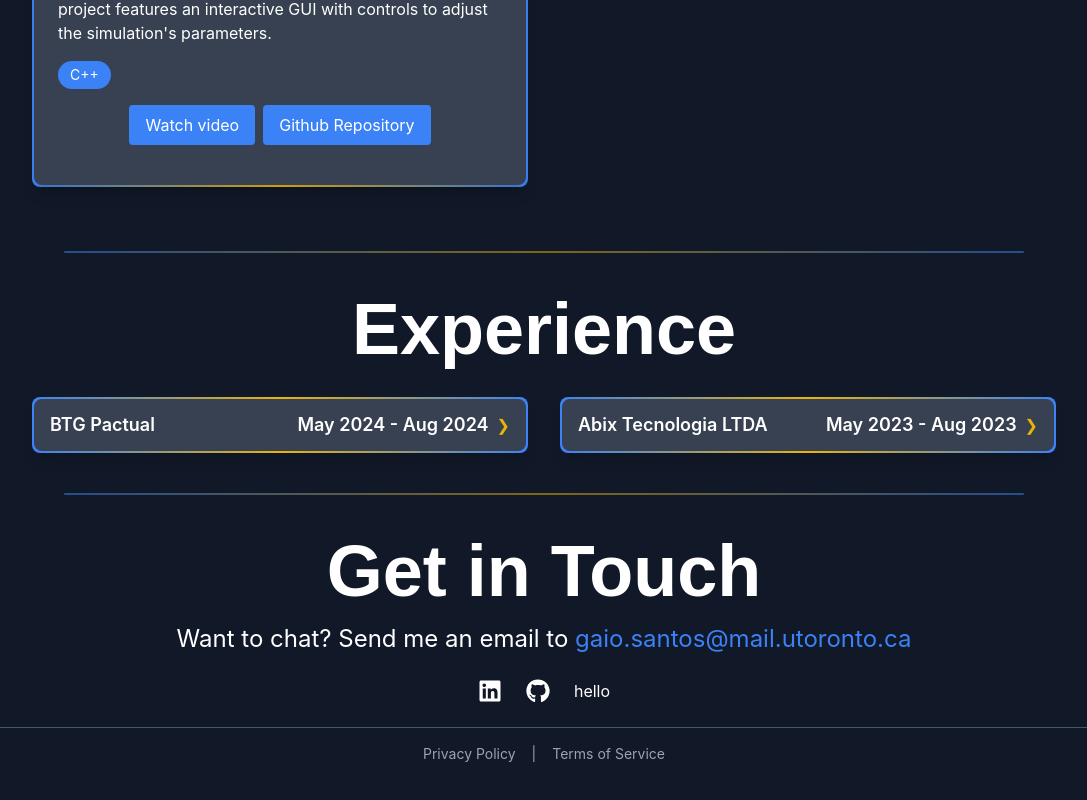
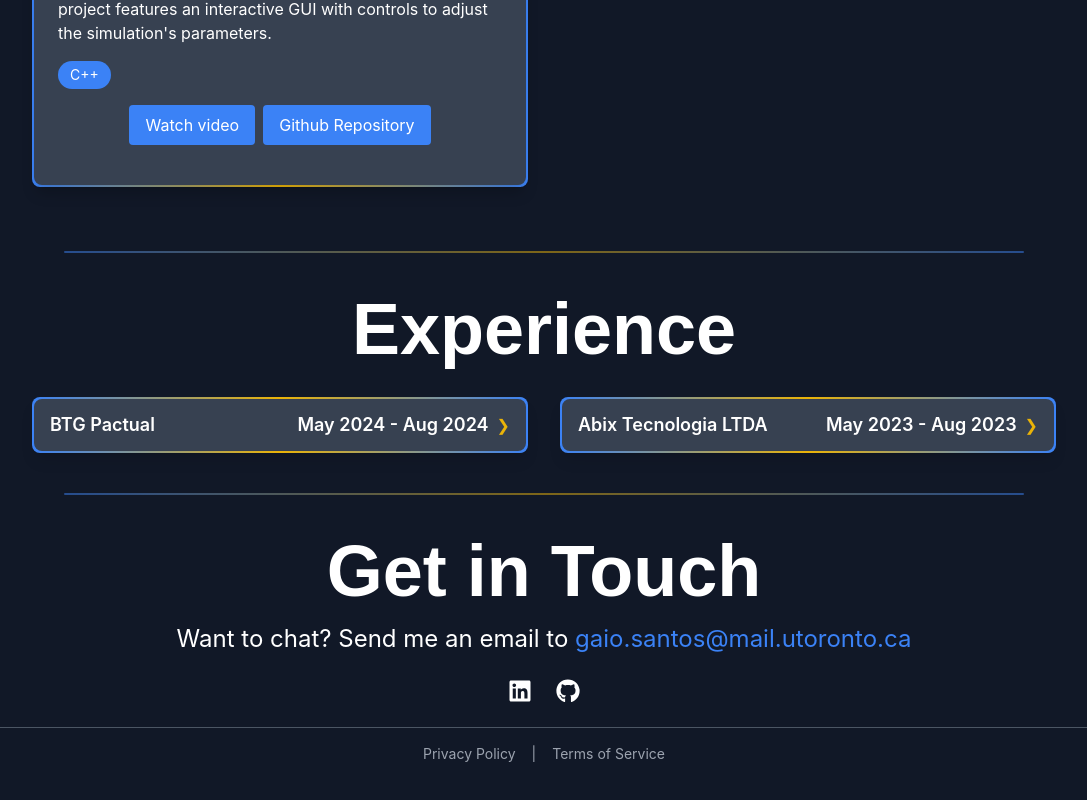
Before and after one commit to GaioAugusto/Portfolio, a React (Create React App) app in the folder my-portfolio/: page / in a window 1280 px wide. Shown: the part 3376-4176 px from the top of the page, without its empty margins (96-1183 px from the left). Built offline with nearby package versions, Linux system fonts and the light colour scheme.

Commit message:
Removed hello placeholder

```diff
--- a/my-portfolio/src/components/Footer/view.tsx
+++ b/my-portfolio/src/components/Footer/view.tsx
@@ -51,9 +51,7 @@
               <socialMedia.icon className="h-6 w-6" />
             </a>
           ))}
-
-          <button onClick={() => props.handleSubmit(data)}>hello</button>
-        </div>
+                  </div>
 
         {/* Bottom Links */}
         <div className="text-center text-gray-400 text-sm border-t border-gray-600 pt-4">
```
